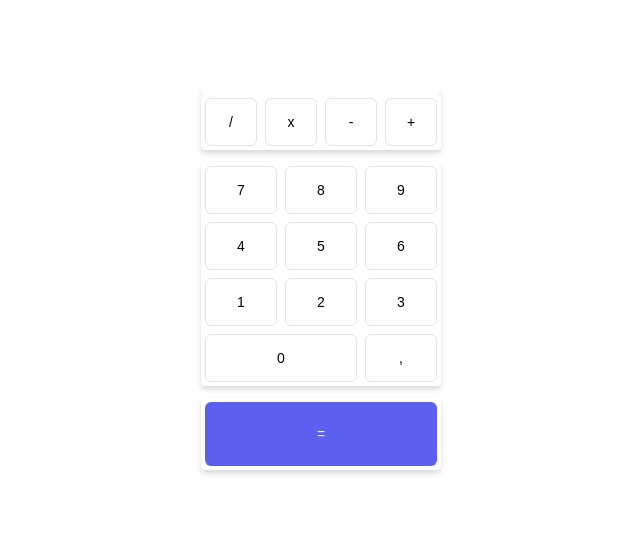
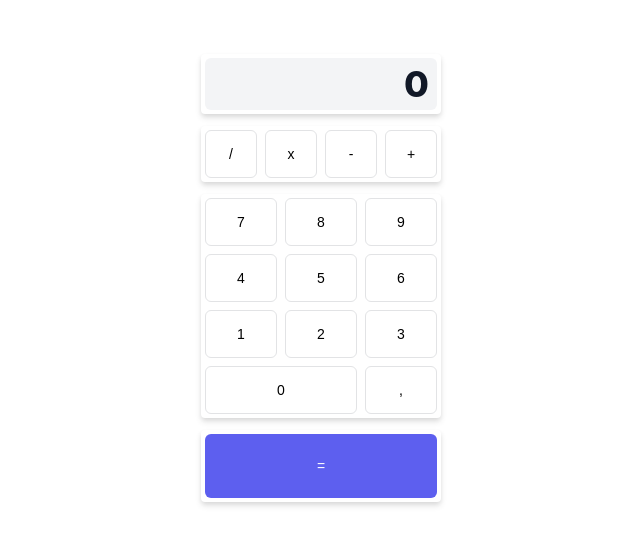
Before and after one commit to Fpsska/DND-calculator, a React (Create React App) app: page / in a window 1280 px wide. Shown: the part 122-666 px from the top of the page, without its empty margins (319-959 px from the left). Built offline with nearby package versions, Linux system fonts and the light colour scheme.

Commit message:
feat: create Display.tsx component & add dbTypes.ts file, add type for btnClasses state & add logic of handling children prop in Section.tsx component

```diff
--- a/src/components/layout/App/App.tsx
+++ b/src/components/layout/App/App.tsx
@@ -1,8 +1,12 @@
 import React from 'react';
+
+import Display from 'components/ui/Display/Display';
+
+import Button from 'components/ui/Button/Button';
 
 import Section from '../Section/Section';
 
-import { operators, numbers, others } from '../../../context/db';
+import { operators, numbers } from '../../../context/db';
 
 import 'assets/styles/style.scss';
 import './App.css';
@@ -15,7 +19,9 @@ const App: React.FC = () => {
             <div className="page">
                 <div className="storage">
                     <div className="storage__wrapper">
-                        <Section role="section_display" />
+                        <Section role="section_display">
+                            <Display />
+                        </Section>
                         <Section
                             role="section_operators"
                             data={operators}
@@ -24,10 +30,12 @@ const App: React.FC = () => {
                             role="section_numbers"
                             data={numbers}
                         />
-                        <Section
-                            role="section_others"
-                            data={others}
-                        />
+                        <Section role="section_others">
+                            <Button
+                                role="button_equal"
+                                symbol="="
+                            />
+                        </Section>
                     </div>
                 </div>
             </div>
--- a/src/components/layout/Section/Section.tsx
+++ b/src/components/layout/Section/Section.tsx
@@ -1,6 +1,8 @@
 import React, { useState } from 'react';
 
 import Buttom from 'components/ui/Button/Button';
+
+import { IcalcSymbol } from 'types/dbTypes';
 
 import './section.scss';
 
@@ -8,20 +10,24 @@ import './section.scss';
 
 interface propTypes {
     role: string;
-    data?: any[];
+    data?: IcalcSymbol[];
+    children?: JSX.Element;
 }
 
-const Section: React.FC<propTypes> = ({ role, data }) => {
-    const [btnClasses] = useState<any>({
+const Section: React.FC<propTypes> = ({ role, data, children }) => {
+    const [btnClasses] = useState<{ [key: string]: string }>({
         section_operators: 'button_operator',
-        section_numbers: 'button_number',
-        section_others: 'button_calculate'
+        section_numbers: 'button_number'
     });
 
     return (
         <div className={`section ${role ? role : ''}`}>
             <div className="section__wrapper">
-                {data?.map(btn => {
+                {children ? (
+                    children
+                ) : (
+                    <>
+                        {data?.map((btn: IcalcSymbol) => {
                             return (
                                 <Buttom
                                     key={btn.id}
@@ -30,6 +36,8 @@ const Section: React.FC<propTypes> = ({ role, data }) => {
                                 />
                             );
                         })}
+                    </>
+                )}
             </div>
         </div>
     );
--- a/src/components/layout/Section/section.scss
+++ b/src/components/layout/Section/section.scss
@@ -15,6 +15,8 @@
 }
 
 .section_display {
+    margin-bottom: 12px;
+
     &__wrapper {}
 }
 
--- a/src/components/ui/Button/button.scss
+++ b/src/components/ui/Button/button.scss
@@ -33,7 +33,7 @@
     }
 }
 
-.button_calculate {
+.button_equal {
     background-color: $light-blue-color;
     border: transparent;
 
--- /dev/null
+++ b/src/components/ui/Display/Display.tsx
@@ -0,0 +1,15 @@
+import React from 'react';
+
+import './display.scss';
+
+// /. imports
+
+const Display: React.FC = () => {
+    return (
+        <div className="display">
+            <span>0</span>
+        </div>
+    );
+};
+
+export default Display;
--- /dev/null
+++ b/src/components/ui/Display/display.scss
@@ -0,0 +1,16 @@
+@import 'assets/styles/vars';
+
+// /. imports
+
+.display {
+    background-color: $anti-flash-white-color;
+    border-radius: 6px;
+    padding: 4px 8px;
+    text-align: end;
+
+    span {
+        font-size: 36px;
+        font-weight: 800;
+        color: $dark-blue-color;
+    }
+}
--- a/src/context/db.ts
+++ b/src/context/db.ts
@@ -1,6 +1,6 @@
-interface IcalcSymbol {
-    [key: string]: number | string;
-}
+import { IcalcSymbol } from 'types/dbTypes';
+
+// /. imports
 
 export const operators: IcalcSymbol[] = [
     {
@@ -67,5 +67,3 @@ export const numbers: IcalcSymbol[] = [
         symbol: ','
     }
 ];
-
-export const others: IcalcSymbol[] = [{ id: 1, symbol: '=' }];
--- /dev/null
+++ b/src/types/dbTypes.ts
@@ -0,0 +1,4 @@
+export interface IcalcSymbol {
+    id: number;
+    symbol: number | string;
+}
```
Lines whose indentation alone changed are shown as unchanged.
